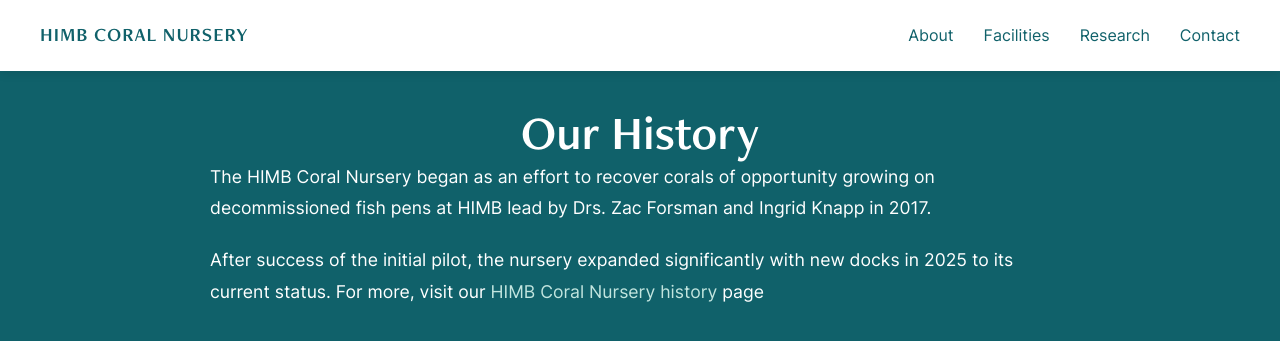
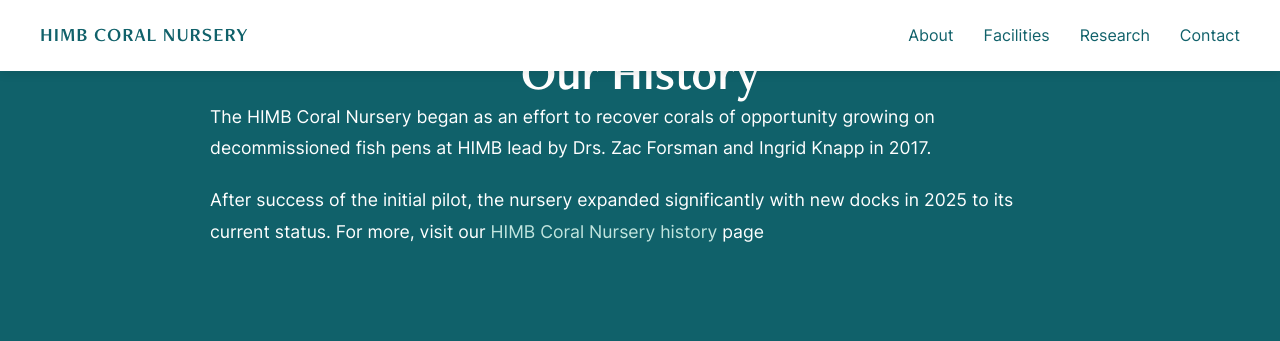
Before and after one commit to himb-coral-nursery/himb-coral-nursery.github.io, a Jekyll site: the page built from history.md, in a window 1280 px wide. Shown: the top 341 px of the page. Built offline with Jekyll 4.4.1, drawn with Linux system fonts in a browser that asks for light colours.

Commit message:
remove page header paddings

```diff
--- a/assets/css/style.css
+++ b/assets/css/style.css
@@ -269,7 +269,7 @@
 
 .page-header {
   background: #10616A;
-  padding: 60px 20px 0px;
+  padding: 0px;
   text-align: center;
   border-top: 8px solid;
   border-image: linear-gradient(90deg, #00446f 0%, #45BBE6 50%, #10616A 100%) 1;
```
